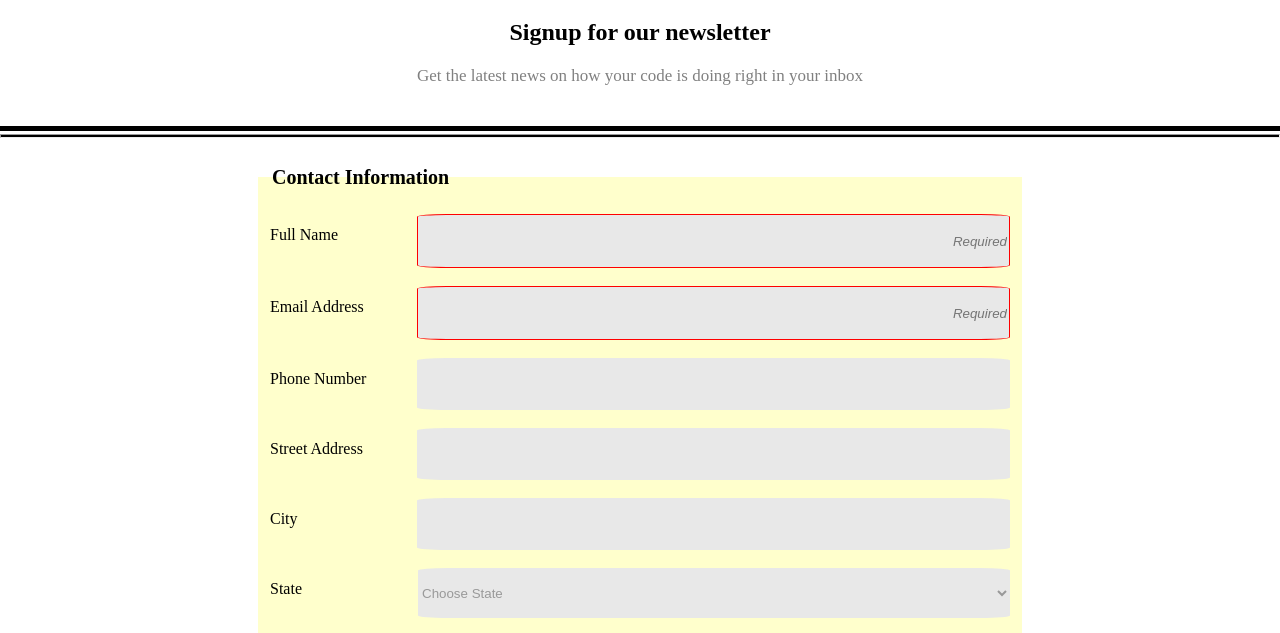
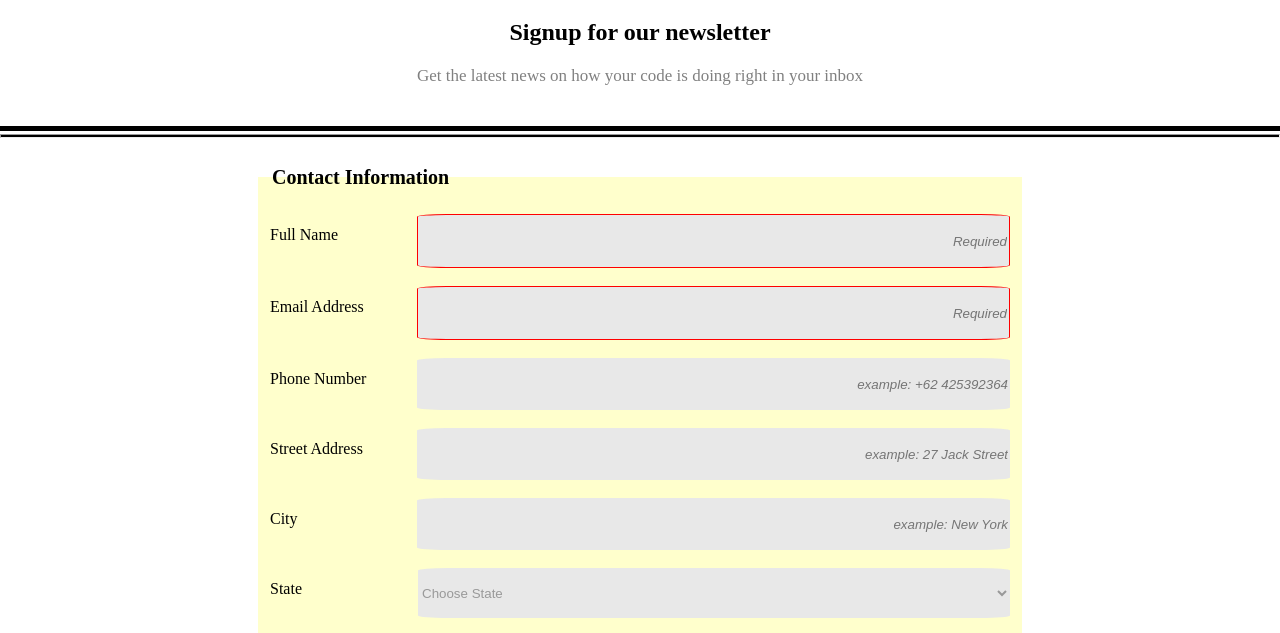
Before and after one commit to geraldsusanteo/techdegree-project-3, a plain HTML site: page index.html in a window 1280 px wide. Shown: the part 111-744 px from the top of the page. Drawn offline with Linux system fonts and the light colour scheme.

Commit message:
final (not checked)

```diff
--- a/index.html
+++ b/index.html
@@ -39,20 +39,20 @@
 
 <div class="form-group">
 <label for="phone">Phone Number</label><br>
-<input type="tel" id="phone" name="phone_number">
+<input type="tel" id="phone" name="phone_number" placeholder="example: +62 425392364">
 </div>
 <br>
 
 
 <div class="form-group">
   <label for="address">Street Address</label><br>
-  <input type="text" id="address" name="street_address">
+  <input type="text" id="address" name="street_address" placeholder="example: 27 Jack Street">
 </div>
 
 <br>
 <div class="form-group">
   <label for="city">City</label><br>
-  <input type="text" id="city" name="user_city">
+  <input type="text" id="city" name="user_city" placeholder="example: New York">
 </div>
 <br>
 
```
